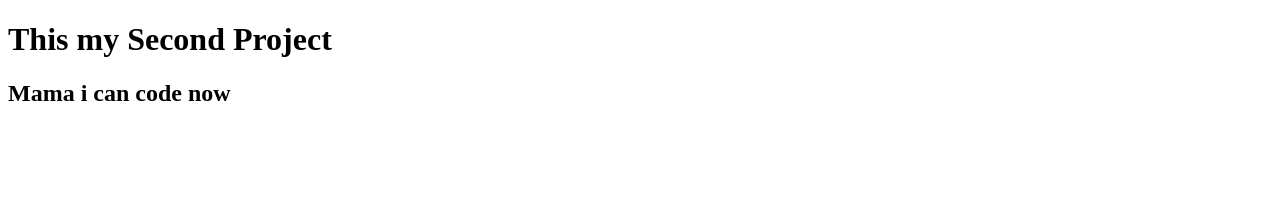
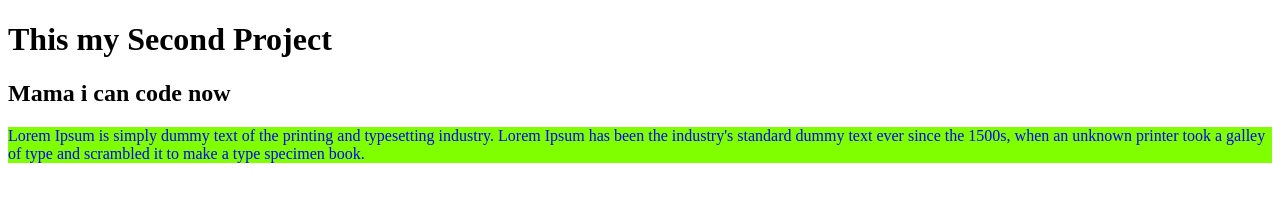
Before and after one commit to Ruhul-Amin-bd/Second-project, a plain HTML site: page index.html in a window 1280 px wide. Drawn offline with Linux system fonts and the light colour scheme.

Commit message:
style added

```diff
--- a/index.html
+++ b/index.html
@@ -6,11 +6,13 @@
     <meta http-equiv="X-UA-Compatible" content="IE=edge">
     <meta name="viewport" content="width=device-width, initial-scale=1.0">
     <title>Document</title>
+    <link rel="stylesheet" href="style.css">
 </head>
 
 <body>
     <h1>This my Second Project</h1>
     <h2>Mama i can code now</h2>
+    <p>Lorem Ipsum is simply dummy text of the printing and typesetting industry. Lorem Ipsum has been the industry's standard dummy text ever since the 1500s, when an unknown printer took a galley of type and scrambled it to make a type specimen book.</p>
 </body>
 
 </html>
--- /dev/null
+++ b/style.css
@@ -0,0 +1,4 @@
+p {
+    color: blue;
+    background-color: chartreuse;
+}
```
